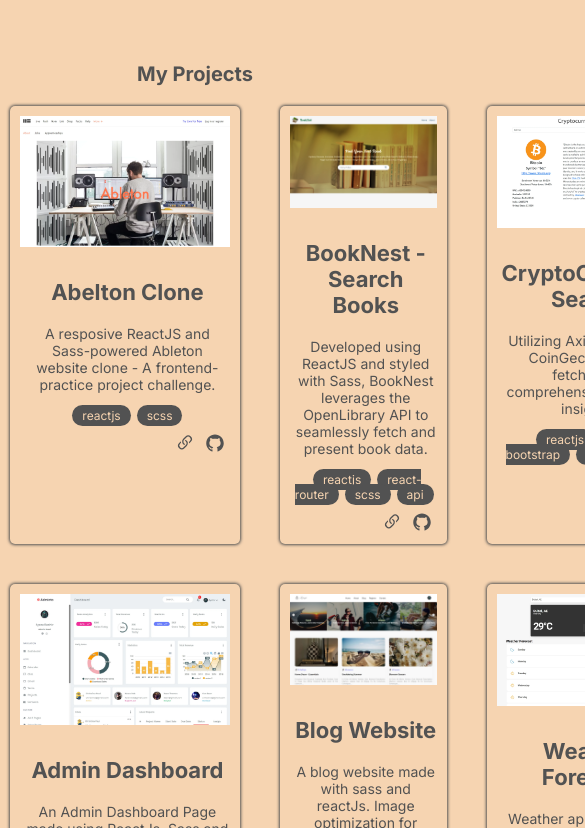
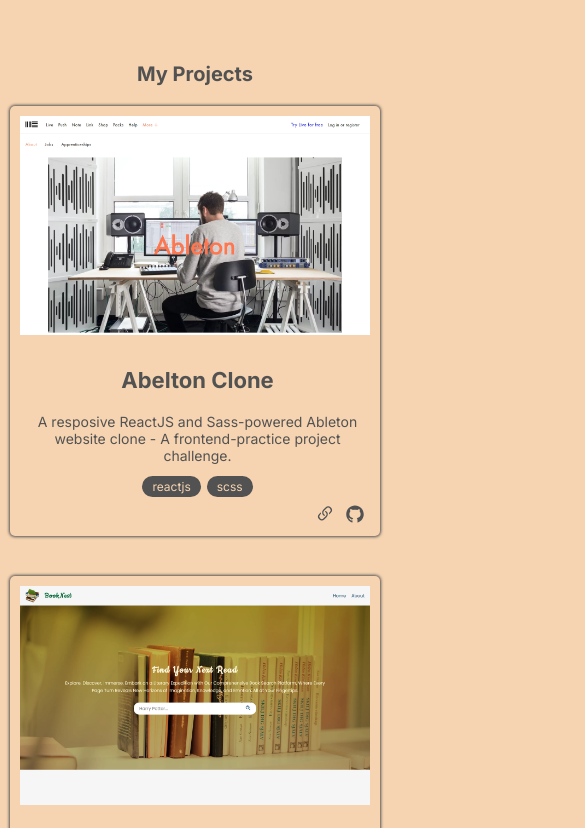
Before and after one commit to ayezabashir/My-Portfolio, a React (Vite) app: page / in a window 390 px wide. Shown: the part 1036-1864 px from the top of the page, 585 px wide, since content can reach past the window. Built offline with nearby package versions, Linux system fonts and the light colour scheme.

Commit message:
responsiveness

```diff
--- a/src/components/projects/Projects.jsx
+++ b/src/components/projects/Projects.jsx
@@ -4,7 +4,7 @@
 import abelton from '/images/ableton-clone.webp'
 import admindash from '/images/admin-dashboard.webp'
 import blog from '/images/blog-website.webp'
-import flightbook from '/images/flightbook-landingpage.webp'
+import flightbook from '/images/flightbook-landingpage.jpg'
 import booknest from '/images/book-nest-search.webp'
 import weather from '/images/weather-app.webp'
 import crypto from '/images/crytpocurrency-search.webp'
@@ -34,8 +34,8 @@
         project_name: 'CryptoCurrency Search',
         project_desc: 'Utilizing Axios, real-time CoinGecko data is fetched for comprehensive currency insights.',
         project_languages: ['reactjs', 'react-bootstrap', 'axios', 'api'],
-        project_live_link: 'https://book-nest-search-books.vercel.app/',
-        project_github_link: 'https://github.com/ayezabashir/BookNest-SearchBooks'
+        project_live_link: 'https://crytpocurrency-search.vercel.app/',
+        project_github_link: 'https://github.com/ayezabashir/Crytpocurrency-Search'
     },
     {
         id: 4,
@@ -109,12 +109,12 @@
                                                     </div>
                                                     <div className="links">
                                                         <div className="website">
-                                                            <a href={item.project_live_link}>
+                                                            <a href={item.project_live_link} rel="noreferrer" target='_blank'>
                                                                 <BsLink45Deg className='icon' />
                                                             </a>
                                                         </div>
                                                         <div className="github">
-                                                            <a href={item.project_github_link}>
+                                                            <a href={item.project_github_link} rel="noreferrer" target='_blank'>
                                                                 <AiFillGithub className='icon' />
                                                             </a>
                                                         </div>
--- a/src/index.scss
+++ b/src/index.scss
@@ -404,6 +404,17 @@
       }
     }
   }
+  .projects {
+    .container {
+      .projects-content {
+        .projects-container {
+          .project-grid {
+            grid-template-columns: repeat(2, 1fr);
+          }
+        }
+      }
+    }
+  }
 }
 
 @media screen and (max-width: 600px) {
@@ -468,4 +479,15 @@
       }
     }
   }
+  .projects {
+    .container {
+      .projects-content {
+        .projects-container {
+          .project-grid {
+            grid-template-columns: repeat(1, 1fr);
+          }
+        }
+      }
+    }
+  }
 }
```
Also changed, not shown: public/images/flightbook-landingpage.jpg (added), public/images/flightbook-landingpage.webp (deleted).
